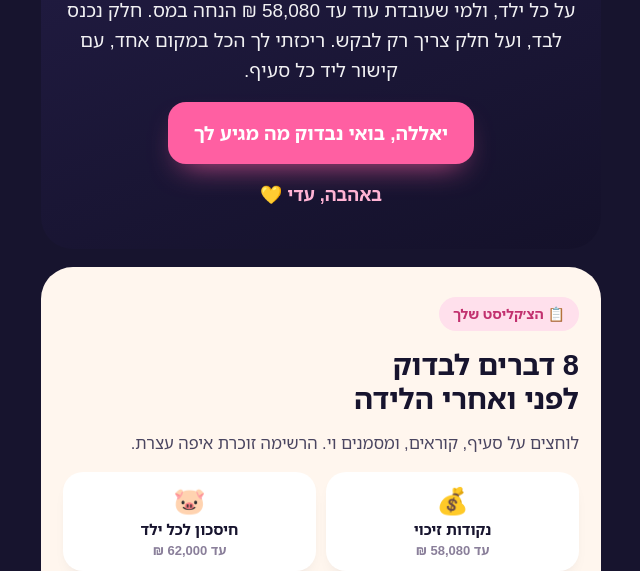
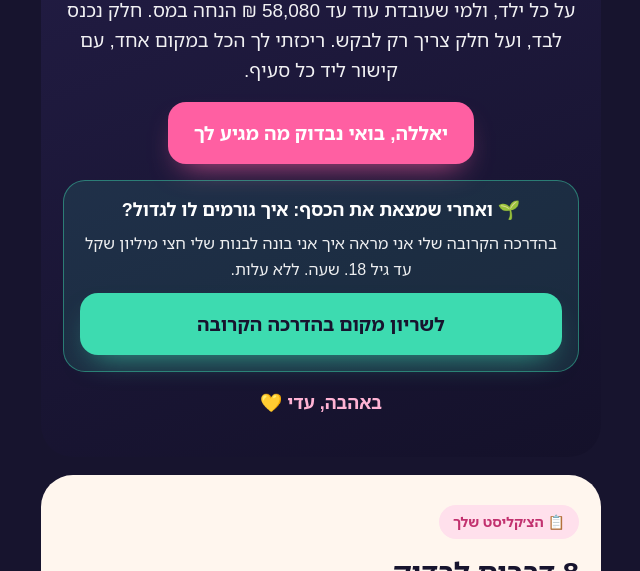
Before and after one commit to adinahirr-commits/mominvest-guides, a plain HTML site: page hatavot/index.html in a window 1280 px wide. Shown: the part 229-800 px from the top of the page, without its empty margins (319-959 px from the left). Drawn offline with Linux system fonts and the light colour scheme.

Commit message:
צ׳קליסט: כפתור להדרכה הקרובה כבר במסך הפתיחה
Co-Authored-By: Claude Opus 5.5 <noreply@anthropic.com>

```diff
--- a/hatavot/index.html
+++ b/hatavot/index.html
@@ -47,6 +47,9 @@ a:focus-visible,button:focus-visible{outline:3px solid var(--sun);outline-offset
 .pk{color:var(--pink)}
 .cta{display:inline-flex;justify-content:center;align-items:center;gap:8px;background:var(--pink);color:#fff;border:0;border-radius:18px;padding:16px 26px;font-weight:900;font-size:19px;text-decoration:none;box-shadow:0 14px 30px -14px rgba(255,95,162,.8)}
 .cta.ink{background:var(--ink);color:#fff;box-shadow:none}
+.cta.mint{background:var(--mint);color:var(--ink);box-shadow:0 14px 30px -14px rgba(61,219,176,.7)}
+.promo{display:flex;flex-direction:column;gap:10px;background:rgba(61,219,176,.12);border:1.5px solid rgba(61,219,176,.45);border-radius:22px;padding:16px;text-align:center}
+.promo b{font-size:18px;line-height:1.35}
 
 /* הלוח: 8 הטבות, מתמלא בוורוד כשמסמנים */
 .board{display:grid;grid-template-columns:repeat(2,1fr);gap:10px}
@@ -87,6 +90,11 @@ footer{max-width:560px;margin:8px auto 0;text-align:center;font-size:13px;color:
     <h1 class="big">יש מצב שעד 50,000 ₪<br><span class="pk">מחכים לך</span></h1>
     <p class="lead">על כל ילד, ולמי שעובדת עוד עד 58,080 ₪ הנחה במס. חלק נכנס לבד, ועל חלק צריך רק לבקש. ריכזתי לך הכל במקום אחד, עם קישור ליד כל סעיף.</p>
     <a class="cta" href="#board">יאללה, בואי נבדוק מה מגיע לך</a>
+    <div class="promo">
+      <b>🌱 ואחרי שמצאת את הכסף: איך גורמים לו לגדול?</b>
+      <span style="font-size:16px;opacity:.92">בהדרכה הקרובה שלי אני מראה איך אני בונה לבנות שלי חצי מיליון שקל עד גיל 18. שעה. ללא עלות.</span>
+      <a class="cta mint" id="cta-webinar-top" href="https://academy.mominvest.co.il/r/webinar-hatavot-top" target="_blank" rel="noopener">לשריון מקום בהדרכה הקרובה</a>
+    </div>
     <p style="font-weight:800;color:var(--pink2)">באהבה, עדי 💛</p>
   </section>
 
```
